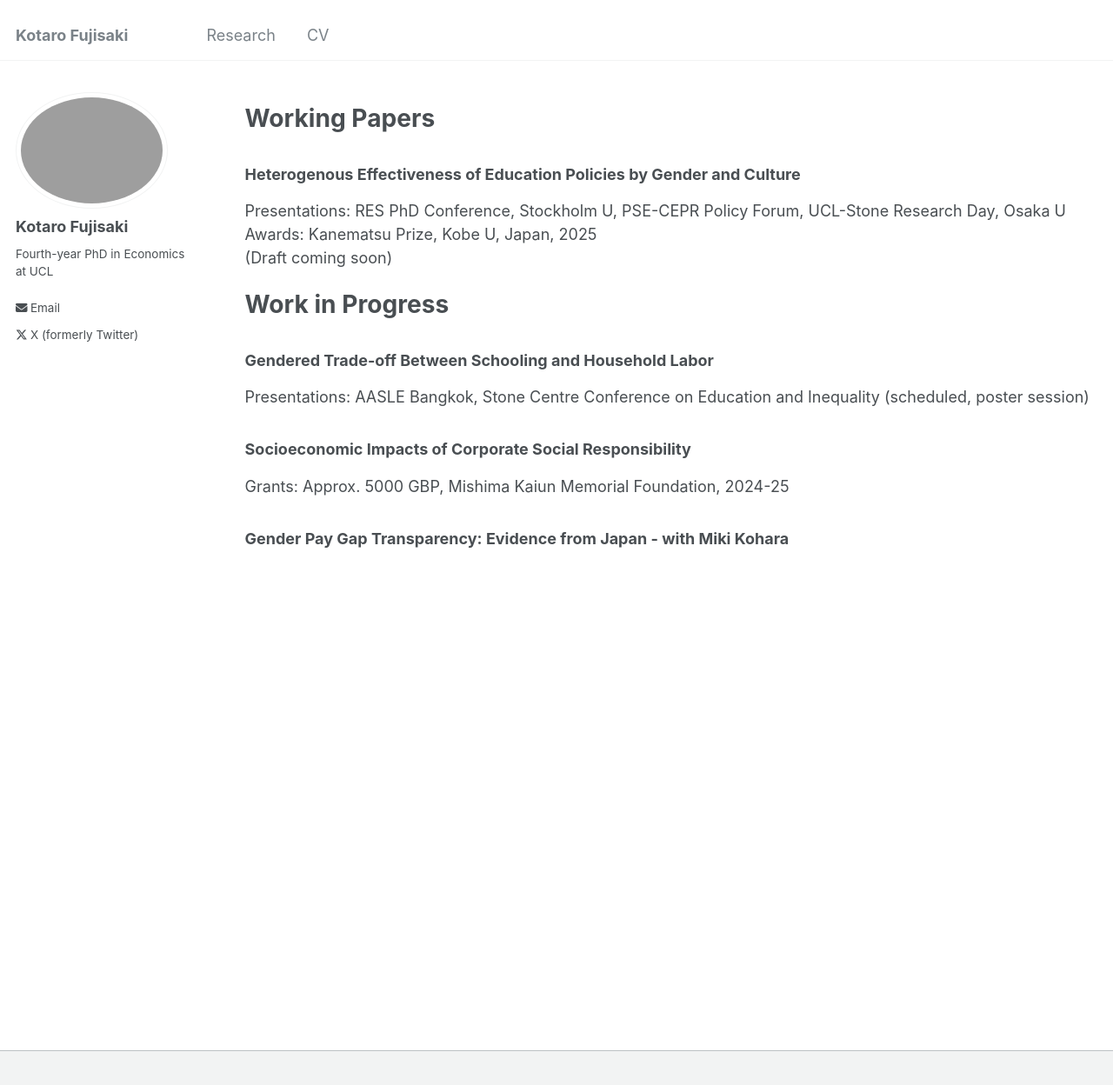
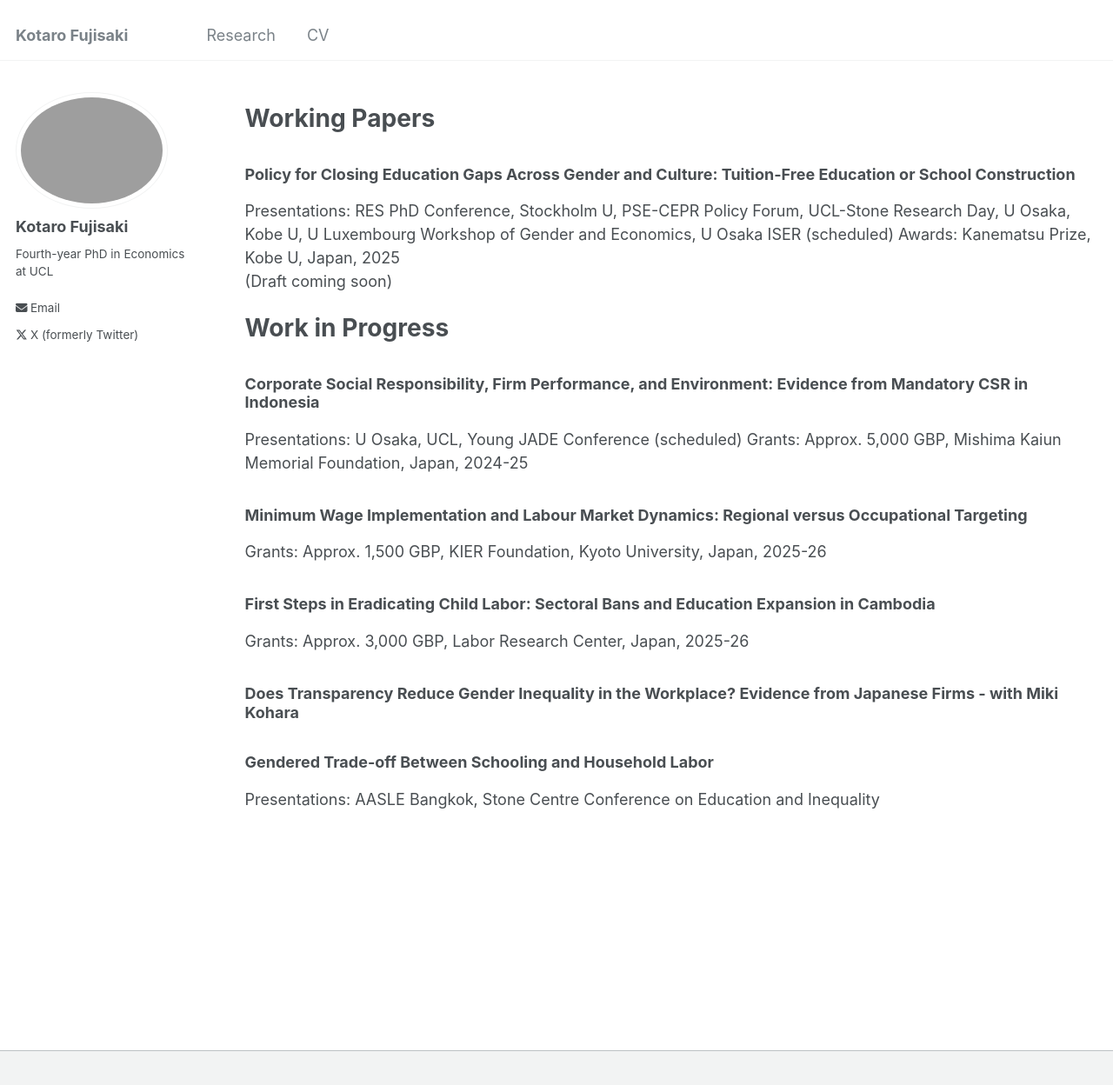
Before and after one commit to Kotaro-Fujisaki/kotaro-fujisaki.github.io, a Jekyll site: the page built from _pages/publications.md, in a window 1280 px wide and 1281 px high. Shown: the top 1248 px of the window at 87% size. Built offline with Jekyll 4.4.1, drawn with Linux system fonts in a browser that asks for light colours.

Commit message:
Update publications.md
Signed-off-by: Kotaro-Fujisaki <163865887+Kotaro-Fujisaki@users.noreply.github.com>

```diff
--- a/_pages/publications.md
+++ b/_pages/publications.md
@@ -8,22 +8,28 @@ author_profile: true
 
 # Working Papers
 
-### Heterogenous Effectiveness of Education Policies by Gender and Culture
-Presentations: RES PhD Conference, Stockholm U, PSE-CEPR Policy Forum, UCL-Stone Research Day, Osaka U
+### Policy for Closing Education Gaps Across Gender and Culture: Tuition-Free Education or School Construction
+Presentations: RES PhD Conference, Stockholm U, PSE-CEPR Policy Forum, UCL-Stone Research Day, U Osaka, Kobe U, U Luxembourg Workshop of Gender and Economics, U Osaka ISER (scheduled)
 Awards: Kanematsu Prize, Kobe U, Japan, 2025
 (Draft coming soon)
 
 # Work in Progress
 
+### Corporate Social Responsibility, Firm Performance, and Environment: Evidence from Mandatory CSR in Indonesia
+Presentations: U Osaka, UCL, Young JADE Conference (scheduled)
+Grants: Approx. 5,000 GBP, Mishima Kaiun Memorial Foundation, Japan, 2024-25
+
+### Minimum Wage Implementation and Labour Market Dynamics: Regional versus Occupational Targeting
+Grants: Approx. 1,500 GBP, KIER Foundation, Kyoto University, Japan, 2025-26
+
+### First Steps in Eradicating Child Labor: Sectoral Bans and Education Expansion in Cambodia
+Grants: Approx. 3,000 GBP, Labor Research Center, Japan, 2025-26
+
+### Does Transparency Reduce Gender Inequality in the Workplace? Evidence from Japanese Firms - with Miki Kohara
+
 ### Gendered Trade-off Between Schooling and Household Labor
+Presentations: AASLE Bangkok, Stone Centre Conference on Education and Inequality
 
-Presentations: AASLE Bangkok, Stone Centre Conference on Education and Inequality (scheduled, poster session)
-
-### Socioeconomic Impacts of Corporate Social Responsibility
-
-Grants: Approx. 5000 GBP, Mishima Kaiun Memorial Foundation, 2024-25
-
-### Gender Pay Gap Transparency: Evidence from Japan - with Miki Kohara
 
 <!---
 ### Presentation Experiences
```
